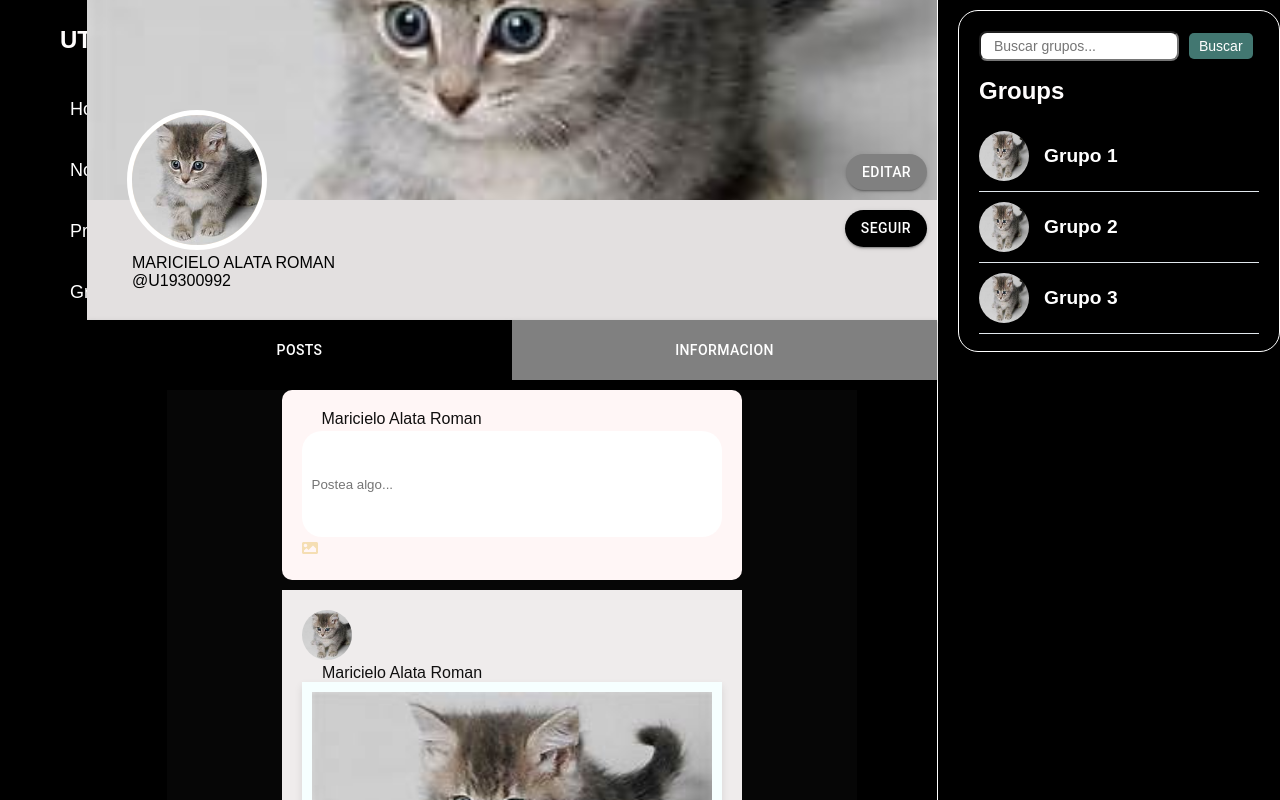
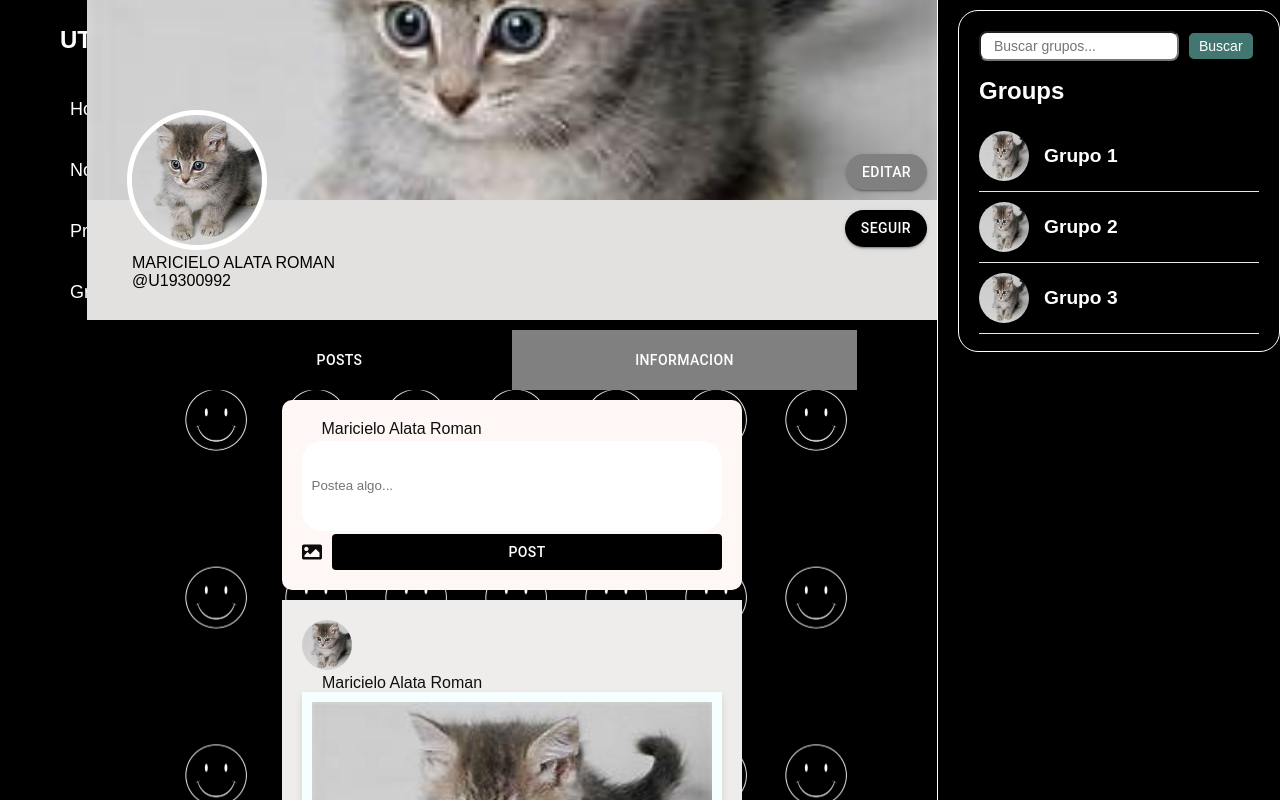
Before and after one commit to Skymigu0710/UTPConnect, a Next.js app in the folder my-app/: page /profile in a window 1280 px wide. Shown: the top 800 px of the page. Built offline with nearby package versions, Linux system fonts and the light colour scheme.

Commit message:
Se creo un nuevo componente PostFeed y se mejoro la distribucion de codigo, dentro de la Página Profile se implemento el cambio de componente entre las opciones Post E Informacion

```diff
--- /dev/null
+++ b/my-app/src/JS/changeView.js
@@ -0,0 +1,3 @@
+function showDiv(idDivShow){
+
+}
--- /dev/null
+++ b/my-app/src/components/InformationFeed.jsx
@@ -0,0 +1,30 @@
+import "../styles/InformationFeed.css";
+import {Button } from '@mui/material';
+
+const MyComponent = () => {
+
+
+
+  return (
+    <div >
+
+      <div className="informationcontent">
+        <div className="informationtext">
+          <p>Nombre</p>
+          <text>Maricielo Alata Roman</text>
+          <p>Cumpleaños</p>
+          <text>07/10/2002</text>
+          <p>Carrera</p>
+          <text>Ingeniería de sistemas y software</text>
+        </div>
+        <div className="editinfo">
+        <Button>Editar</Button>
+        </div>
+
+      </div>
+
+    </div>
+  );
+};
+
+export default MyComponent;
--- /dev/null
+++ b/my-app/src/components/PostFeed.jsx
@@ -0,0 +1,72 @@
+import React, { useState } from 'react';
+import styl from '../styles/profile.module.css'; // Importa los estilos del módulo CSS
+import style from '../styles/profileposts.module.css';
+import { FaImage } from 'react-icons/fa';
+import { Button } from '@mui/material';
+import ProfilePosts from './profileposts';
+
+// Define la variable gato para la imagen
+const gato = '/images/th.jpeg';
+export default function Profile() {
+
+    // Estado para controlar la visibilidad de los comentarios en cada publicación
+  const [commentsVisible, setCommentsVisible] = useState({ 1: false, 2: false });
+  // Función para alternar la visibilidad de los comentarios
+  const toggleComments = (postId) => {
+    setCommentsVisible(prevState => ({
+      ...prevState,
+      [postId]: !prevState[postId]
+    }));
+  };
+
+  // Estado para los comentarios de cada publicación
+  const [comments, setComments] = useState({ 1: [], 2: [], 3: [], 4: [] });
+  // Estado para el nuevo comentario que se está escribiendo
+  const [newComment, setNewComment] = useState({ 1: '', 2: '', 3: '', 4: '' });
+  // Función para manejar el envío de un comentario
+  const handleSendComment = (postId) => {
+    if (newComment[postId].trim() !== '') {
+      setComments(prevComments => ({
+        ...prevComments,
+        [postId]: [...prevComments[postId], newComment[postId]] // Añade el nuevo comentario a la publicación específica
+      }));
+      setNewComment(prevState => ({
+        ...prevState,
+        [postId]: ''  // Limpia el campo de texto del comentario
+      }));
+      setCommentsVisible(prevState => ({
+        ...prevState,
+        [postId]: true // Muestra los comentarios al enviar uno nuevo
+      }));
+    }
+  };
+  return (
+    <>
+        <div className={styl.createpost}>
+            <div className={style.namepublic}>
+                Maricielo Alata Roman
+            </div>
+            <div>
+            </div>
+            <input type="text" className={styl.postsome} placeholder='Postea algo...' />
+            <div className={styl.addcontent}>
+                <FaImage className={styl.icon} /> {/* Ícono de imagen */}
+                <Button className={styl.button}>Post</Button>
+            </div>
+        </div>
+        {[1, 2, 3, 4,5].map((postId) => (
+              <ProfilePosts
+                key={postId}
+                postId={postId}
+                commentsVisible={commentsVisible}
+                toggleComments={toggleComments}
+                comments={comments}
+                newComment={newComment}
+                setNewComment={setNewComment}
+                handleSendComment={handleSendComment}
+                gato={gato}
+              />
+            ))}
+    </>
+  );
+}
--- a/my-app/src/components/grupos.jsx
+++ b/my-app/src/components/grupos.jsx
@@ -4,7 +4,7 @@ import "../styles/grupos.css";
 
 const grupos = ({gato }) => (
     <div className="group">
-            <input type="search" class="search-input" placeholder="Buscar grupos..." />
+            <input type="search" className="search-input" placeholder="Buscar grupos..." />
             <button className="search-button">Buscar</button>
             <h1>Groups</h1>
             <ul className="group-list">
--- a/my-app/src/components/profileoptions.jsx
+++ b/my-app/src/components/profileoptions.jsx
@@ -1,11 +1,13 @@
-import React from 'react';
+import React , { useState }from 'react';
 import styles from '../styles/profileoptions.module.css';
 import { Button } from '@mui/material';
-const profileoptions = ({ }) => (
+const profileoptions = ({ components }) => {
+    const [selectedComponentIndex, setSelectedComponentIndex] = useState(0); // Estado para controlar el componente seleccionado
+    return(
     <>
         <div className={`${styles.space} ${styles.moreinformation}`}>
             <section className={styles.posts}>
-            <Button variant="contained"
+            <Button onClick={() => setSelectedComponentIndex(0)} variant="contained"
                 style={{
                     backgroundColor: 'black',
                     color: 'white',
@@ -17,7 +19,7 @@ const profileoptions = ({ }) => (
             </Button>
             </section>
             < section className={styles.contentinfo} >
-            <Button variant="contained"
+            <Button    onClick={() => setSelectedComponentIndex(1)}  variant="contained"
                 style={{
                     backgroundColor: 'grey',
                     color: 'white',
@@ -27,8 +29,11 @@ const profileoptions = ({ }) => (
                 }}>
             Informacion
             </Button>
+
             </section>
         </div>
+        {components[selectedComponentIndex]} {/* Muestra el componente del array en la posición del estado */}
     </>
-);
+    );
+};
 export default profileoptions;
--- a/my-app/src/pages/profile.jsx
+++ b/my-app/src/pages/profile.jsx
@@ -1,16 +1,15 @@
 "use client";
-import React, { useState } from 'react';
+import React, { useState, useEffect } from 'react';
 import styles from '../styles/profile.module.css'; // Importa los estilos del módulo CSS
-import style from '../styles/profileposts.module.css';
 //importar módulos
 import StudentsProfile from '../components/studentsprofile';
-import ProfilePosts from '../components/profileposts';
+import PostFeed from '../components/PostFeed';
+import InformationFeed from '../components/InformationFeed';
 import ProfileOptions from '../components/profileoptions';
 //JOEL CODE
 import Menu from '../components/menu';
 import Groups from '../components/grupos';
 
-import { FaImage } from 'react-icons/fa'; // Importa los íconos
 
 // Define la variable gato para la imagen
 const gato = '/images/th.jpeg';
@@ -19,74 +18,18 @@ const gato = '/images/th.jpeg';
  * @returns {JSX.Element} El componente renderizado.
  */
 export default function Profile() {
-  // Estado para controlar la visibilidad de los comentarios en cada publicación
-  const [commentsVisible, setCommentsVisible] = useState({ 1: false, 2: false });
-  // Función para alternar la visibilidad de los comentarios
-  const toggleComments = (postId) => {
-    setCommentsVisible(prevState => ({
-      ...prevState,
-      [postId]: !prevState[postId]
-    }));
-  };
 
-  // Estado para los comentarios de cada publicación
-  const [comments, setComments] = useState({ 1: [], 2: [], 3: [], 4: [] });
-  // Estado para el nuevo comentario que se está escribiendo
-  const [newComment, setNewComment] = useState({ 1: '', 2: '', 3: '', 4: '' });
-  // Función para manejar el envío de un comentario
-  const handleSendComment = (postId) => {
-    if (newComment[postId].trim() !== '') {
-      setComments(prevComments => ({
-        ...prevComments,
-        [postId]: [...prevComments[postId], newComment[postId]] // Añade el nuevo comentario a la publicación específica
-      }));
-      setNewComment(prevState => ({
-        ...prevState,
-        [postId]: ''  // Limpia el campo de texto del comentario
-      }));
-      setCommentsVisible(prevState => ({
-        ...prevState,
-        [postId]: true // Muestra los comentarios al enviar uno nuevo
-      }));
-    }
-  };
   return (
 
     <div className={styles.container}>
       <div className={`${styles.section} ${styles.static}`}>
-        <Menu />
+        <Menu/>
       </div>
       <div className={`${styles.section} ${styles.scrollable}`}>
         <div className={styles.profile}>
           <StudentsProfile gato={gato} />
-          <ProfileOptions />
           <div className={styles.feed}>
-            {/* Mapeo para crear múltiples publicaciones */}
-            <div className={styles.createpost}>
-              <div className={style.namepublic}>
-                Maricielo Alata Roman
-              </div>
-              <div>
-              </div>
-              <input type="text" className={styles.postsome} placeholder='Postea algo...' />
-              <div className={styles.addcontent}>
-                <FaImage style={styles.icon} /> {/* Ícono de imagen */}
-              </div>
-            </div>
-
-            {[1, 2, 3, 4].map((postId) => (
-              <ProfilePosts
-                key={postId}
-                postId={postId}
-                commentsVisible={commentsVisible}
-                toggleComments={toggleComments}
-                comments={comments}
-                newComment={newComment}
-                setNewComment={setNewComment}
-                handleSendComment={handleSendComment}
-                gato={gato}
-              />
-            ))}
+          <ProfileOptions components={[<PostFeed/> ,<InformationFeed /> ]} />
           </div>
         </div>
         <Groups gato={gato} />
@@ -94,4 +37,4 @@ export default function Profile() {
 
     </div>
   );
-}
+};
--- /dev/null
+++ b/my-app/src/styles/InformationFeed.css
@@ -0,0 +1,31 @@
+.informationcontent{
+    width: 590px;
+    height: 300px;
+    background-color: rgb(201, 196, 196);
+    padding: 10px;
+   border-radius: 15px;
+}
+.informationtext{
+    padding: 10px;
+}
+.informationtext p{
+    height: 30px;
+    align-content: center;
+    padding-left: 10px;
+    background-color: white;
+    border-radius:10px ;
+}
+.informationtext text{
+    padding-left: 10px;
+}
+.editinfo{
+    display: flex;
+    background-color: black;
+    justify-content: flex-end;
+    border-radius: 10px;
+}
+.editinfo Button{
+    background-color: black;
+    color: white ;
+    border-radius: 7px;
+}
--- a/my-app/src/styles/profile.module.css
+++ b/my-app/src/styles/profile.module.css
@@ -24,22 +24,21 @@
 .feed {
     margin-left: 80px;
     margin-right: 80px;
-    background-color: rgb(6, 6, 6);
     display: flex;
     flex-direction: column;
     align-items: center; /* Centra los elementos hijos horizontalmente */
     overflow: hidden;
-    justify-content: flex-start;
     gap: 10px; /* Espacio entre posts */
     box-sizing: border-box;
     margin-top: 10px;
+    background-size:100px ;
+    background-image: url('/images/postback.jpg');
 }
 .createpost{
     position: relative;
     display: flex;
     height: 150px;
     width: 61%;
-    color: wheat;
     background-color: rgb(255, 246, 246);
     border-radius: 10px;
     flex-direction: column;
@@ -54,8 +53,22 @@
     margin-bottom:3px;
     border-radius: 20px;
 }
-.imgicon{
-
+.addcontent{
+    display: flex;
+    align-items: center;
+    gap:10px;
+}
+.addcontent button{
+    flex-grow: 1;
+    background-color: black;
+    color: white ;
+}
+.icon{
+   color: rgb(12, 12, 12);
+   font-size: 20PX;
+}
+.addcontent button:hover{
+    background-color: rgb(208, 134, 134);
 }
 .profile{
     width: 850px;
```
Also changed, not shown: my-app/public/images/postback.jpg (added), my-app/src/components/profileposts.jsx (line endings or trailing spaces).
